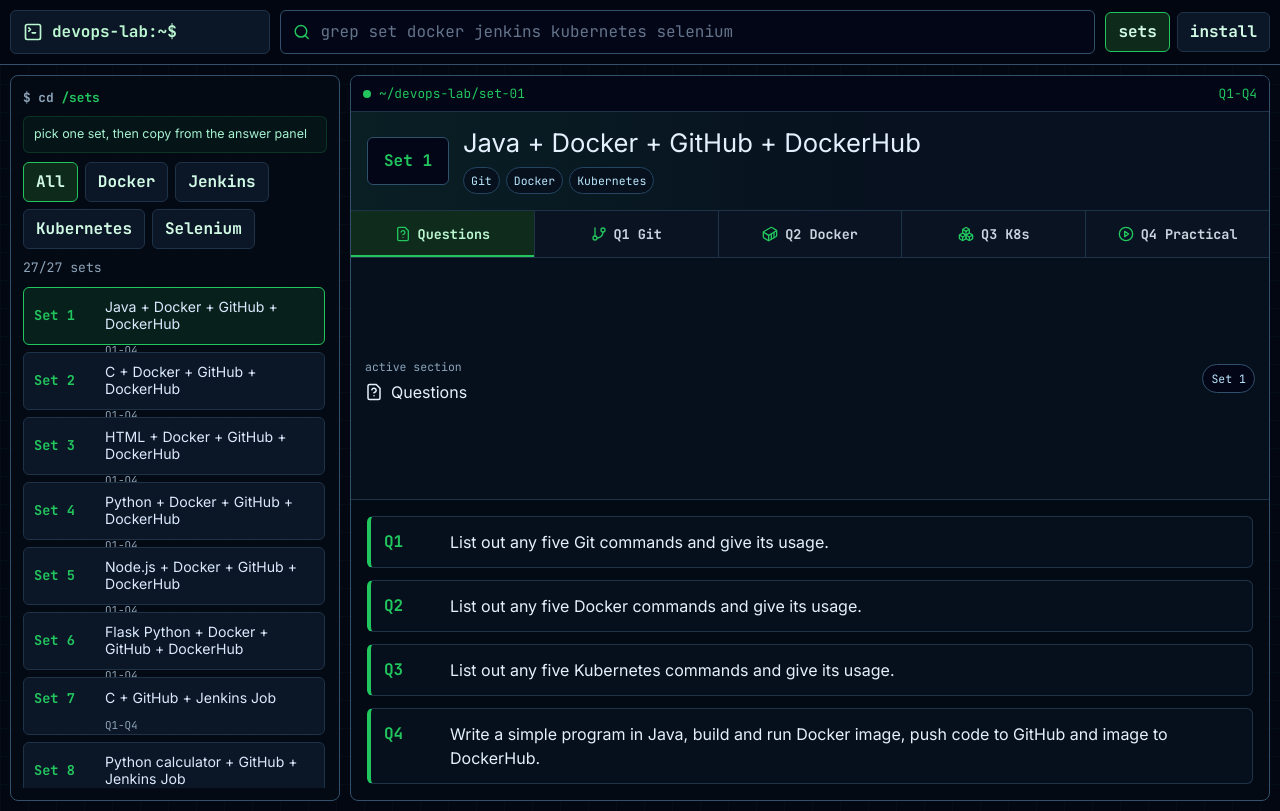
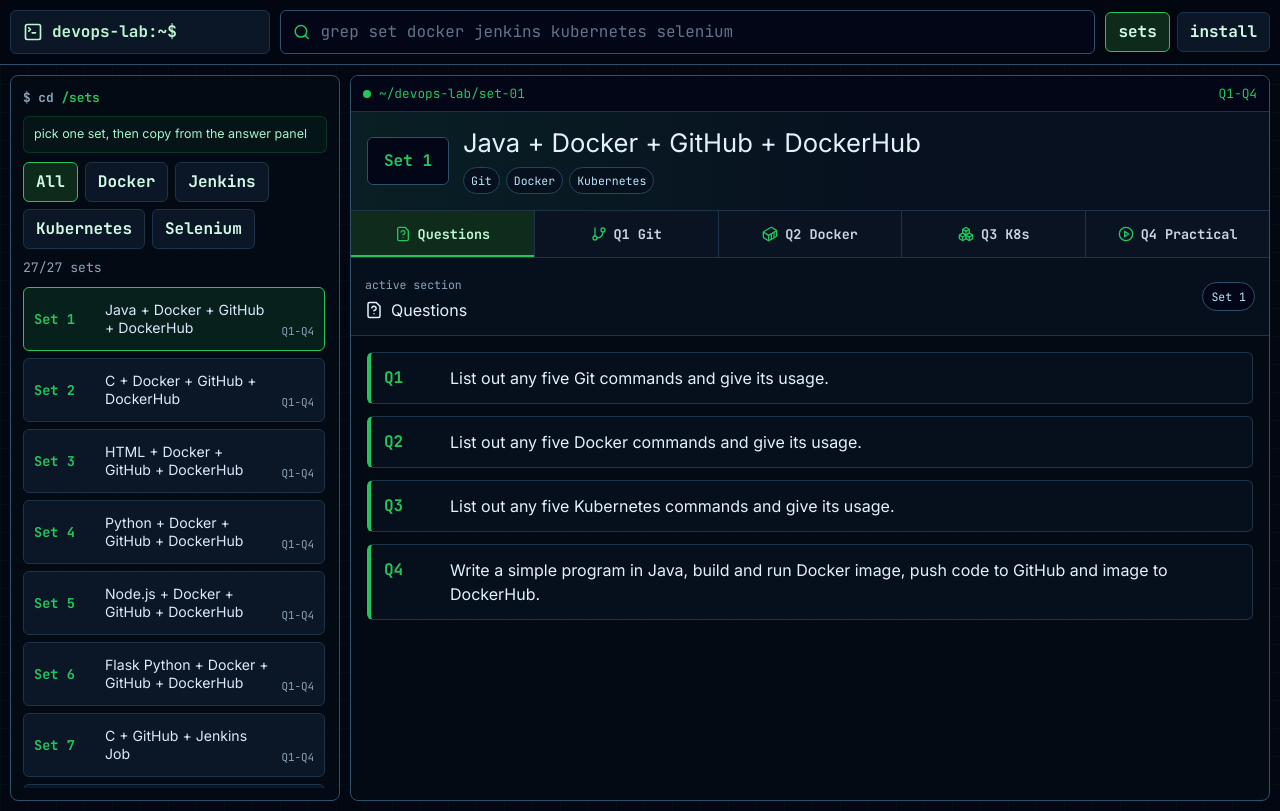
Before and after one commit to DhruvReddyS7/DEVOPS_EXTERNAL, a React (Vite) app: page / in a window 1280 px wide. Built offline with nearby package versions, Linux system fonts and the light colour scheme.

Commit message:
Fix answer panel and set list layout

```diff
--- a/src/index.css
+++ b/src/index.css
@@ -187,10 +187,14 @@
 
 .set-list button {
   display: grid;
-  grid-template-columns: 62px minmax(0, 1fr);
-  gap: 9px;
+  grid-template-columns: 62px minmax(0, 1fr) auto;
+  grid-template-areas:
+    "num title range"
+    "num title range";
+  column-gap: 9px;
+  row-gap: 3px;
   align-items: center;
-  min-height: 58px;
+  min-height: 64px;
   padding: 10px;
   text-align: left;
 }
@@ -201,20 +205,24 @@
 }
 
 .set-list b {
+  grid-area: num;
   color: var(--green);
   font-family: "JetBrains Mono", monospace;
   font-size: 0.85rem;
 }
 
 .set-list span {
+  grid-area: title;
   min-width: 0;
   color: #dbeafe;
   line-height: 1.25;
   font-size: 0.88rem;
+  overflow-wrap: anywhere;
 }
 
 .set-list small {
-  grid-column: 2;
+  grid-area: range;
+  align-self: end;
   color: var(--muted);
   font-family: "JetBrains Mono", monospace;
   font-size: 0.68rem;
@@ -232,7 +240,7 @@
   height: 100%;
   min-height: 0;
   display: grid;
-  grid-template-rows: auto auto auto 1fr;
+  grid-template-rows: auto auto auto auto minmax(0, 1fr);
 }
 
 .terminal-path {
```
